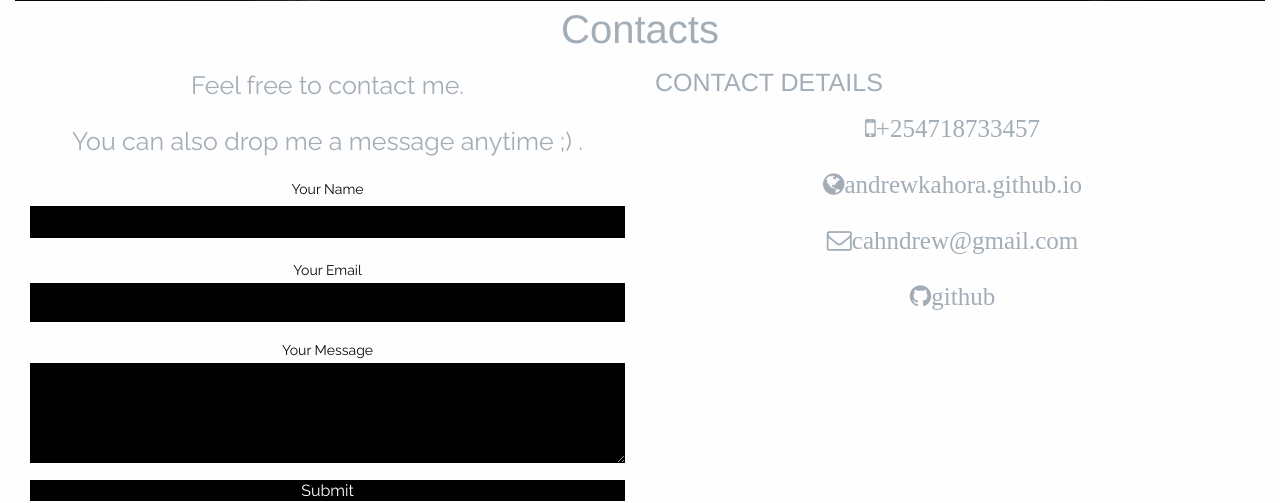
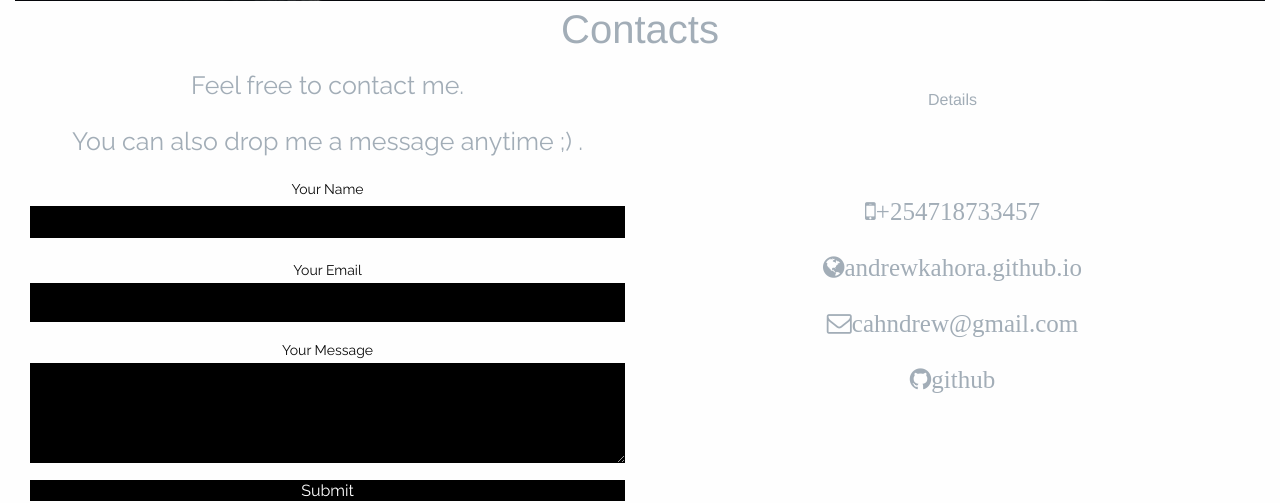
Before and after one commit to AndrewKahora/Andrew_website, a PHP site: page / in a window 1280 px wide. Shown: the part 2042-2545 px from the top of the page. Run offline with PHP 8.4, Linux system fonts and the light colour scheme.

Commit message:
footer section

```diff
--- a/css/app.css
+++ b/css/app.css
@@ -264,3 +264,7 @@ li a{
 #cotacticons{
     text-align: left;
 }
+.details{
+    text-align: center;
+    font-size: 16px;
+}
--- a/index.html
+++ b/index.html
@@ -184,7 +184,11 @@
                            </div>
                                <div id="cotacticons">
                            <div class="large-6 medium-6 columns">
-                               <h4>CONTACT DETAILS</h4>
+                               <br>
+                               <h4 class="details">Details</h4>
+                               <br>
+                               <br>
+                               <br>
                                <p class="textin"><i class="fa fa-mobile" aria-hidden="true">+254718733457</i>
                                </p>
                                <p class="textin"><i class="fa fa-globe" aria-hidden="true">andrewkahora.github.io</i>
@@ -196,6 +200,20 @@
                            </div>
                                    </div>
                                </div>
+
+
+              <!--footer-->
+
+              <div id="footer">
+                  <div class="row">
+                      <div class="large-12 columns">
+
+                      </div>
+                  </div>
+
+
+              </div>
+
                                </div>
 
 
```
